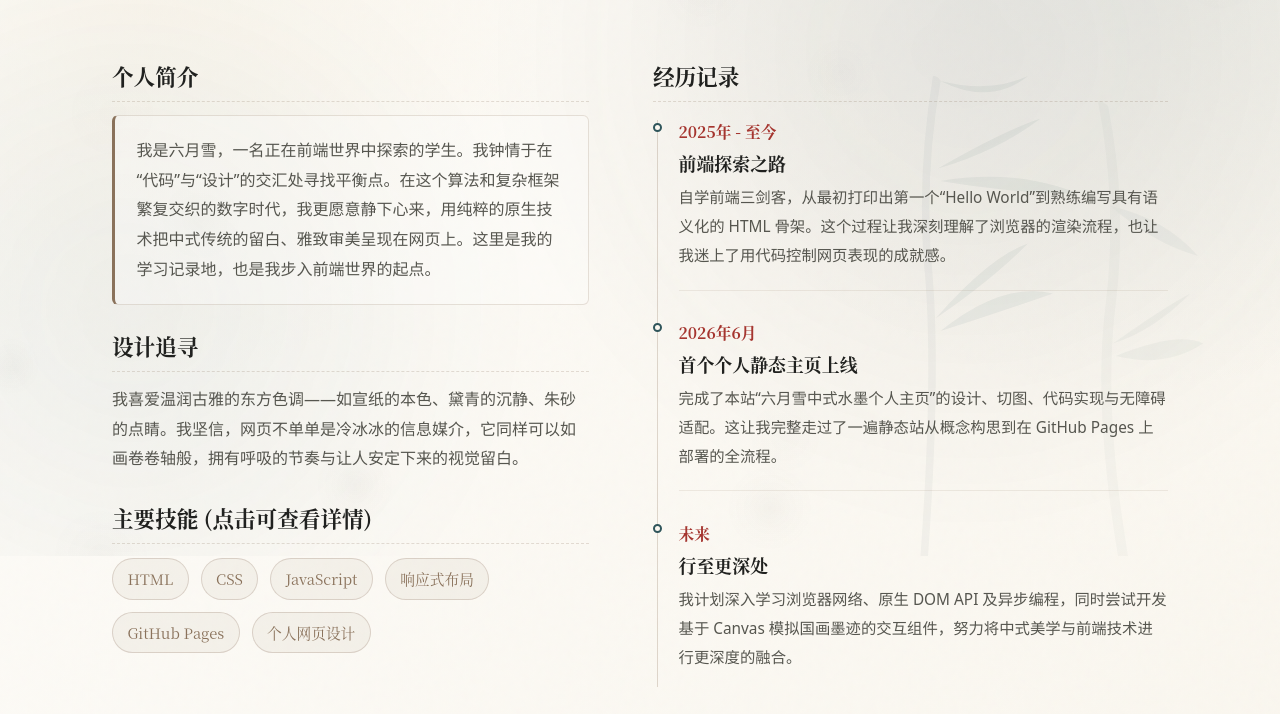
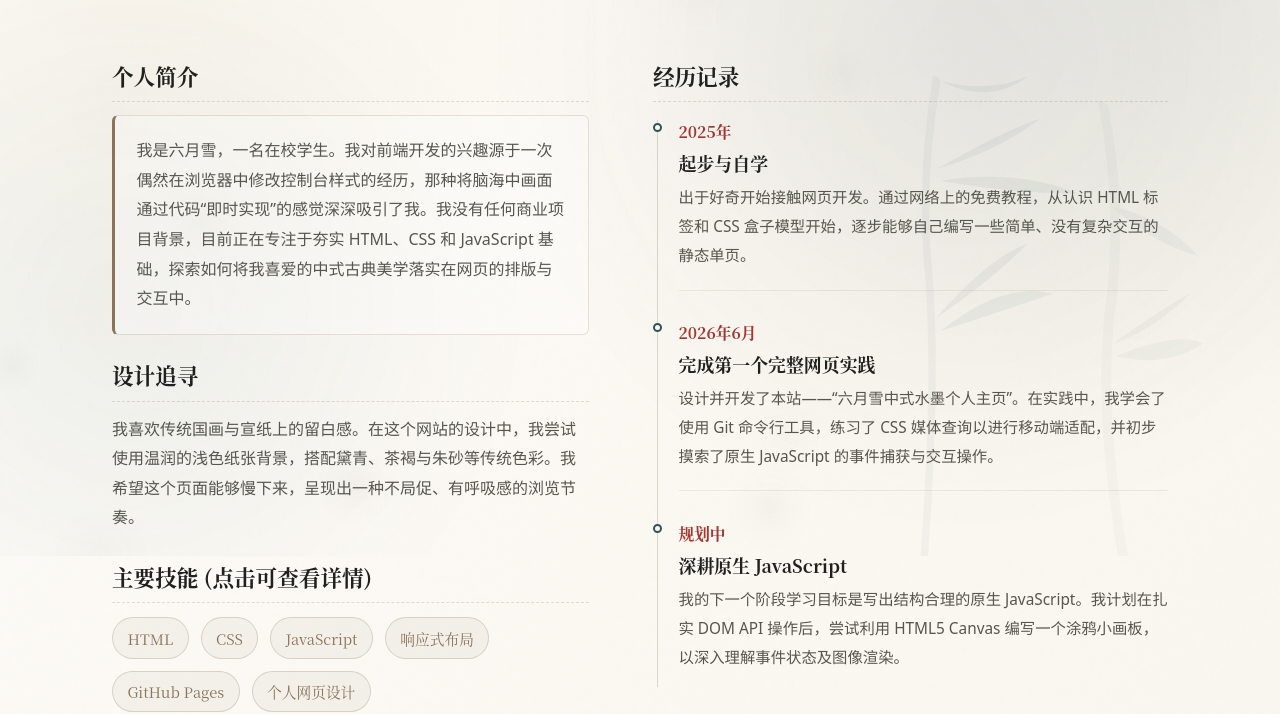
Before and after one commit to uner9895-blip/liuyuexue-site, a plain HTML site: page about.html in a window 1280 px wide. Shown: the part 244-958 px from the top of the page. Drawn offline with Linux system fonts and the light colour scheme.

Commit message:
docs: refine web copy and timeline records to present an authentic student developer profile

```diff
--- a/about.html
+++ b/about.html
@@ -66,14 +66,14 @@
         <div>
           <h2 class="section-subheading">个人简介</h2>
           <div class="concept-box">
-            我是六月雪，一名正在前端世界中探索的学生。我钟情于在“代码”与“设计”的交汇处寻找平衡点。在这个算法和复杂框架繁复交织的数字时代，我更愿意静下心来，用纯粹的原生技术把中式传统的留白、雅致审美呈现在网页上。这里是我的学习记录地，也是我步入前端世界的起点。
+            我是六月雪，一名在校学生。我对前端开发的兴趣源于一次偶然在浏览器中修改控制台样式的经历，那种将脑海中画面通过代码“即时实现”的感觉深深吸引了我。我没有任何商业项目背景，目前正在专注于夯实 HTML、CSS 和 JavaScript 基础，探索如何将我喜爱的中式古典美学落实在网页的排版与交互中。
           </div>
         </div>
 
         <div>
           <h2 class="section-subheading">设计追寻</h2>
           <p>
-            我喜爱温润古雅的东方色调——如宣纸的本色、黛青的沉静、朱砂的点睛。我坚信，网页不单单是冷冰冰的信息媒介，它同样可以如画卷卷轴般，拥有呼吸的节奏与让人安定下来的视觉留白。
+            我喜欢传统国画与宣纸上的留白感。在这个网站的设计中，我尝试使用温润的浅色纸张背景，搭配黛青、茶褐与朱砂等传统色彩。我希望这个页面能够慢下来，呈现出一种不局促、有呼吸感的浏览节奏。
           </p>
         </div>
 
@@ -95,23 +95,23 @@
         <div class="timeline">
           <div class="timeline-item">
             <div class="timeline-marker"></div>
-            <div class="timeline-time">2025年 - 至今</div>
-            <h3 class="timeline-title">前端探索之路</h3>
-            <div class="timeline-content">自学前端三剑客，从最初打印出第一个“Hello World”到熟练编写具有语义化的 HTML 骨架。这个过程让我深刻理解了浏览器的渲染流程，也让我迷上了用代码控制网页表现的成就感。</div>
+            <div class="timeline-time">2025年</div>
+            <h3 class="timeline-title">起步与自学</h3>
+            <div class="timeline-content">出于好奇开始接触网页开发。通过网络上的免费教程，从认识 HTML 标签和 CSS 盒子模型开始，逐步能够自己编写一些简单、没有复杂交互的静态单页。</div>
           </div>
 
           <div class="timeline-item">
             <div class="timeline-marker"></div>
             <div class="timeline-time">2026年6月</div>
-            <h3 class="timeline-title">首个个人静态主页上线</h3>
-            <div class="timeline-content">完成了本站“六月雪中式水墨个人主页”的设计、切图、代码实现与无障碍适配。这让我完整走过了一遍静态站从概念构思到在 GitHub Pages 上部署的全流程。</div>
+            <h3 class="timeline-title">完成第一个完整网页实践</h3>
+            <div class="timeline-content">设计并开发了本站——“六月雪中式水墨个人主页”。在实践中，我学会了使用 Git 命令行工具，练习了 CSS 媒体查询以进行移动端适配，并初步摸索了原生 JavaScript 的事件捕获与交互操作。</div>
           </div>
 
           <div class="timeline-item">
             <div class="timeline-marker"></div>
-            <div class="timeline-time">未来</div>
-            <h3 class="timeline-title">行至更深处</h3>
-            <div class="timeline-content">我计划深入学习浏览器网络、原生 DOM API 及异步编程，同时尝试开发基于 Canvas 模拟国画墨迹的交互组件，努力将中式美学与前端技术进行更深度的融合。</div>
+            <div class="timeline-time">规划中</div>
+            <h3 class="timeline-title">深耕原生 JavaScript</h3>
+            <div class="timeline-content">我的下一个阶段学习目标是写出结构合理的原生 JavaScript。我计划在扎实 DOM API 操作后，尝试利用 HTML5 Canvas 编写一个涂鸦小画板，以深入理解事件状态及图像渲染。</div>
           </div>
         </div>
       </section>
```
Also changed, not shown: articles.html (+9 -9 lines), index.html (+5 -5 lines).
